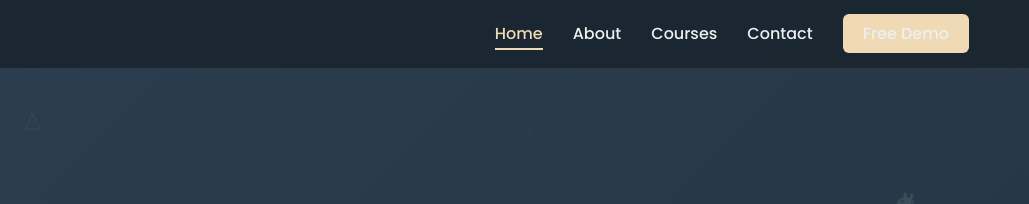
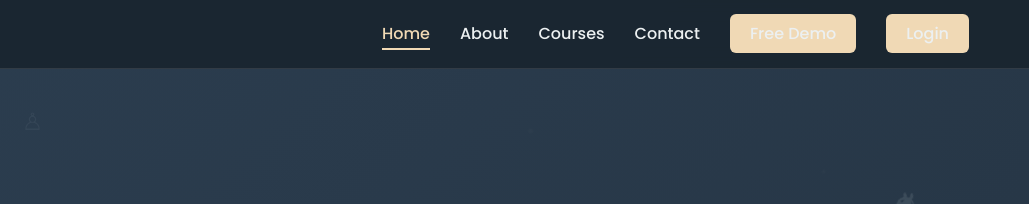
Before and after one commit to Ftcliff/CHESSCRAFT, a plain HTML site: page index.html in a window 1280 px wide. Shown: the top 204 px of the page, 251-1280 px from the left. Drawn offline with Linux system fonts and the light colour scheme.

Commit message:
Update index.html

```diff
--- a/index.html
+++ b/index.html
@@ -4,7 +4,7 @@
     <meta charset="UTF-8">
     <meta name="viewport" content="width=device-width, initial-scale=1.0">
     <title>ChessKraft - Master Chess Like Never Before</title>
-    <link rel="icon" type="image/jpg" href="/assets/fevicon.jpg">
+    <link rel="icon" type="image/jpg" href="/images/fevicon.jpg">
     <link rel="stylesheet" href="style.css">
     <link rel="stylesheet" href="https://cdnjs.cloudflare.com/ajax/libs/font-awesome/6.4.0/css/all.min.css">
     <link href="https://fonts.googleapis.com/css2?family=Poppins:wght@300;400;500;600;700&family=Roboto+Slab:wght@300;400;500;600&display=swap" rel="stylesheet">
@@ -36,6 +36,7 @@
                     <li><a href="courses.html" class="nav-link">Courses</a></li>
                     <li><a href="contact.html" class="nav-link">Contact</a></li>
                     <li><a href="demo.html" class="nav-link btn-nav">Free Demo</a></li>
+                    <li><a href="https://app.meetchess.com/" class="nav-link btn-nav">Login</a></li>
                 </ul>
                 <div class="mobile-menu-btn">
                     <i class="fas fa-bars"></i>
```
